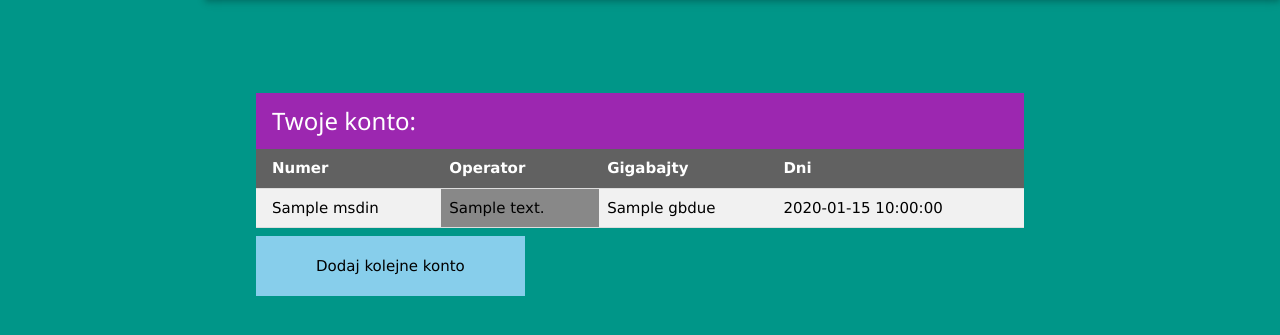
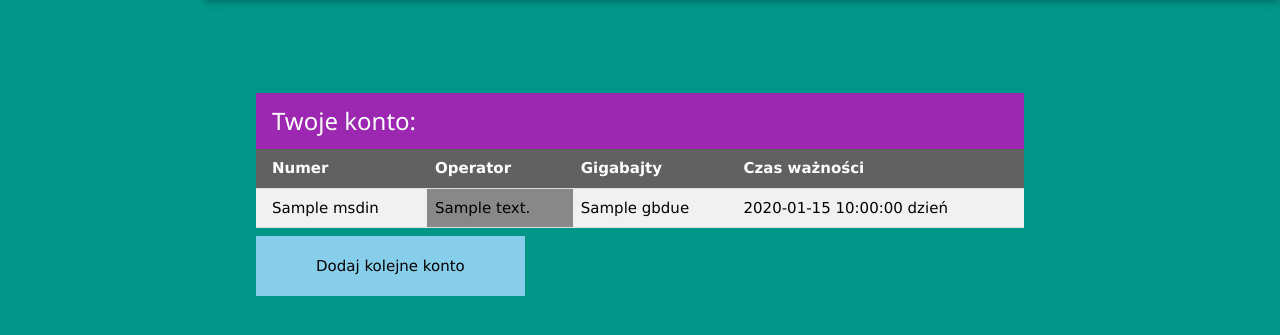
Before and after one commit to amateusz/mobile_data_left, a Flask app: template templates/services_list.html in a window 1280 px wide. Shown: the part 129-464 px from the top of the page. Run offline with Flask 2, Linux system fonts and the light colour scheme; the template is opened without the code that fills it: most values are stand-ins (such as "Sample title", 1, 10 or a date in 2020).

Commit message:
more explicit table

```diff
--- a/requirements/requirements.txt
+++ b/requirements/requirements.txt
@@ -15,5 +15,5 @@ Jinja2>=2.10
 MarkupSafe>=1.1.1
 notify2>=0.3.1
 oauthlib==3.0.1
-my-orange-client==1.2.5
-plus-online-client==1.3.1
+my-orange-client>=1.2.7
+plus-online-client>=1.3.1
--- a/templates/services_list.html
+++ b/templates/services_list.html
@@ -25,7 +25,7 @@
                         <th>Numer</th>
                         <th>Operator</th>
                         <th>Gigabajty</th>
-                        <th>Dni</th>
+                        <th>Czas ważności</th>
                     </tr>
                     {% for account in accounts %}
                         <tr>
@@ -37,7 +37,7 @@
                             {% endif %}
                             {{ account['operator'].text }}</td>
                             <td>{{ account['GBdue'] }}</td>
-                            <td>{{ account['dateDue'] }}</td>
+                            <td>{{ account['dateDue'] }} {{ 'dzień' if account['dateDue'] else 'dni' }}</td>
                         </tr>
                     {% endfor %}
                 </table>
```
Also changed, not shown: 1 other file.
